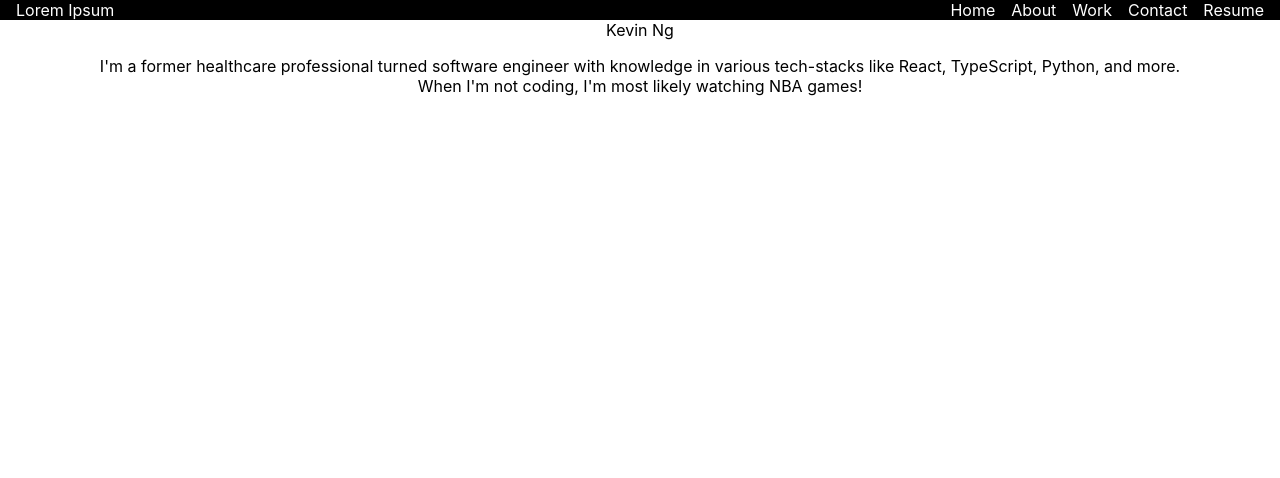
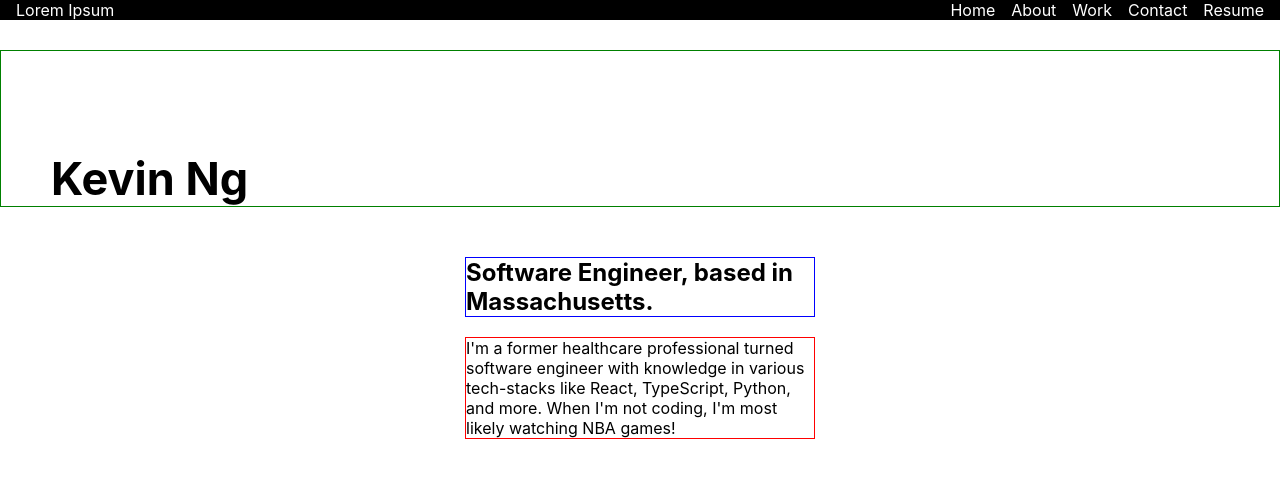
Before and after one commit to kevinszn23/portfolio-v2, a React (Create React App) app: page / in a window 1280 px wide. Shown: the top 478 px of the page. Built offline with nearby package versions, Linux system fonts and the light colour scheme.

Commit message:
styling home page

```diff
--- a/src/App.css
+++ b/src/App.css
@@ -71,3 +71,34 @@ body {
 .nav li:hover {
   color: grey;
 }
+
+.name {
+  display: flex;
+  align-items: left;
+  font-size: 45px;
+  padding-top: 100px;
+  padding-left: 50px;
+  border: 1px solid green;
+}
+
+.location {
+  display: flex;
+  justify-content: center;
+  border: 1px solid blue;
+  width: 350px;
+  word-break: break-word;
+  text-align: start;
+}
+
+.aboutme {
+  display: flex;
+  justify-content: right;
+  border: 1px solid red;
+  width: 350px;
+  word-break: break-word;
+  text-align: start;
+}
+
+.location_container {
+  display: inline-block;
+}
--- a/src/components/Home.js
+++ b/src/components/Home.js
@@ -1,13 +1,22 @@
 export default function Home() {
     return (
-        <div className="name">
-            Kevin Ng
-            <div className="aboutme">
-                <p>
-                    I'm a former healthcare professional turned software engineer with knowledge in various tech-stacks like React, TypeScript, Python, and more.
-                    <br />
+        <div className="name_container">
+            <h1 className="name">
+            Kevin
+            Ng
+            </h1>
+            <div>
+                <div className="location_container">
+                    <h2 className="location">
+                        Software Engineer,
+                        based in Massachusetts.
+                    </h2>
+                    <p className="aboutme">
+                    I'm a former healthcare professional turned software engineer
+                    with knowledge in various tech-stacks like React, TypeScript, Python, and more.
                     When I'm not coding, I'm most likely watching NBA games!
-                </p>
+                    </p>
+                </div>
             </div>
         </div>
     )
```
